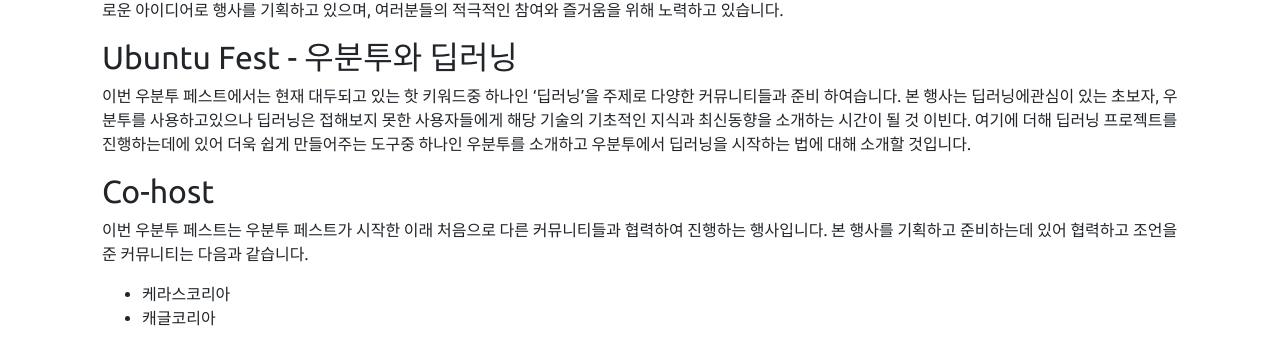
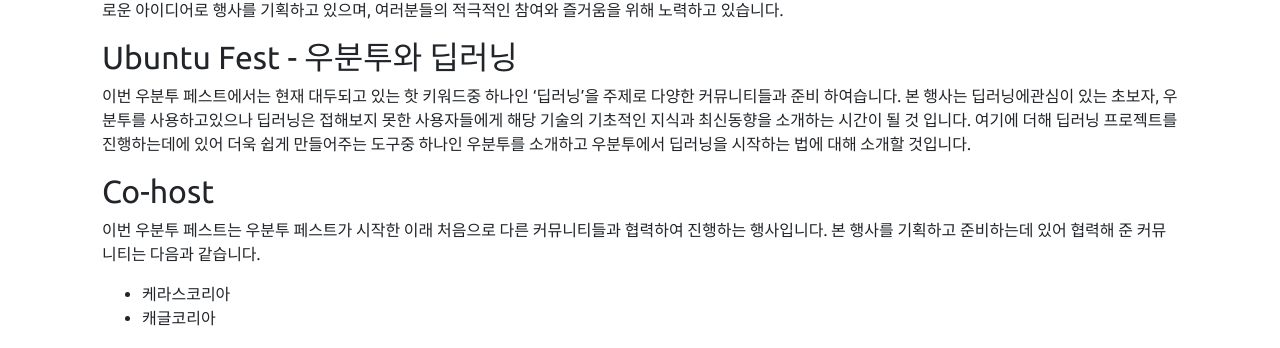
Before and after one commit to ubuntu-kr/ubuntu-fest, a Jekyll site: the page built from nav_about.md, in a window 1280 px wide and 1099 px high. Shown: the part 300-648 px from the top of the window. Built offline with Jekyll 4.4.1, drawn with Linux system fonts in a browser that asks for light colours.

Commit message:
오타수정

```diff
--- a/nav_about.md
+++ b/nav_about.md
@@ -10,12 +10,12 @@ permalink: /about/
 
 ## Ubuntu Fest - 우분투와 딥러닝
 이번 우분투 페스트에서는 현재 대두되고 있는 핫 키워드중 하나인 '딥러닝'을 주제로 다양한 커뮤니티들과 준비 하여습니다.
-본 행사는 딥러닝에관심이 있는 초보자, 우분투를 사용하고있으나 딥러닝은 접해보지 못한 사용자들에게 해당 기술의 기초적인 지식과 최신동향을 소개하는 시간이 될 것 이빈다.
+본 행사는 딥러닝에관심이 있는 초보자, 우분투를 사용하고있으나 딥러닝은 접해보지 못한 사용자들에게 해당 기술의 기초적인 지식과 최신동향을 소개하는 시간이 될 것 입니다.
 여기에 더해 딥러닝 프로젝트를 진행하는데에 있어 더욱 쉽게 만들어주는 도구중 하나인 우분투를 소개하고 우분투에서 딥러닝을 시작하는 법에 대해 소개할 것입니다.
 
 ## Co-host
 이번 우분투 페스트는 우분투 페스트가 시작한 이래 처음으로 다른 커뮤니티들과 협력하여 진행하는 행사입니다.
-본 행사를 기획하고 준비하는데 있어 협력하고 조언을 준 커뮤니티는 다음과 같습니다.
+본 행사를 기획하고 준비하는데 있어 협력해 준 커뮤니티는 다음과 같습니다.
 - 케라스코리아
 - 캐글코리아
 
```
